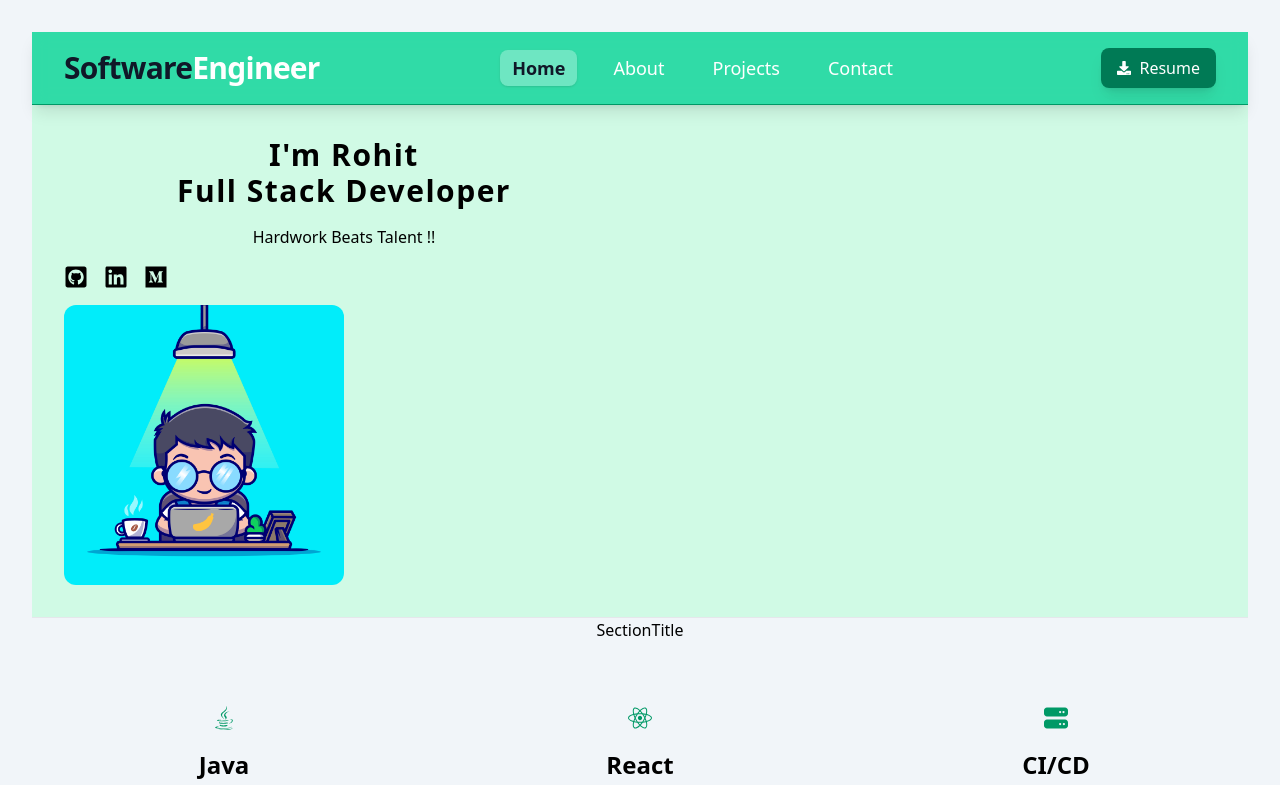
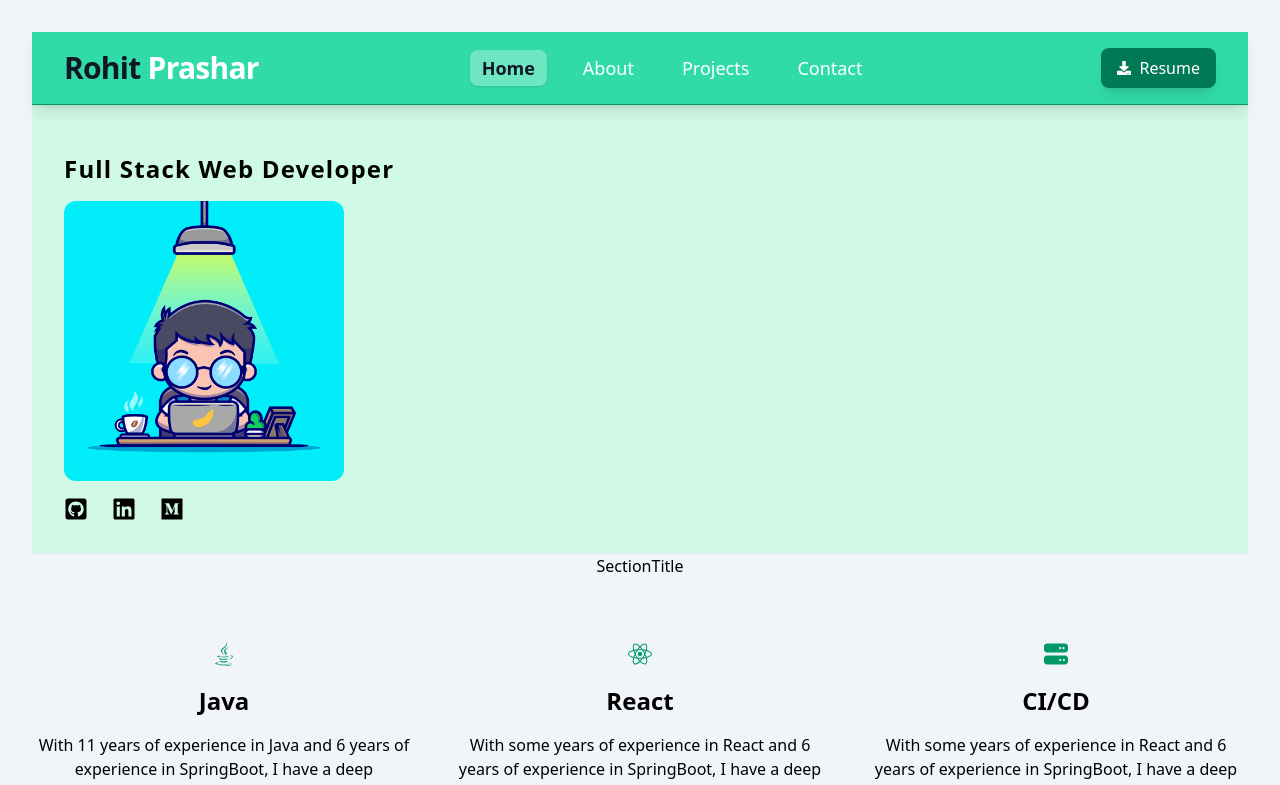
Before and after one commit to rprashar21/portfolio, a React (Vite) app: page / in a window 1280 px wide. Shown: the top 785 px of the page. Built offline with nearby package versions, Linux system fonts and the light colour scheme.

Commit message:
chnages in hero section

```diff
--- a/src/components/portfolio/Hero.jsx
+++ b/src/components/portfolio/Hero.jsx
@@ -8,21 +8,28 @@ const Hero = () => {
                 <div
                     className="mx-auto max-w-7xl px-8 grid md:grid-cols-2 items-center gap-8">
                     <article>
-                        <h1 className="text-3xl font-bold tracking-wider">I'm Rohit</h1>
-                        <h2 className="text-3xl font-bold tracking-wider">Full Stack Developer</h2>
-                        <p className="mt-4">Hardwork Beats Talent !!</p>
                         <div className="flex gap-x-4 mt-4">
-                            <a href="https://github.com/rohitprashar" target="_blank" rel="noopener noreferrer"><FaGithubSquare
-                                className="text-2xl"/></a>
-                            <a href="https://www.linkedin.com/in/rohit-prashar-3a9b18234/" target="_blank" rel="noopener noreferrer"><FaLinkedin
-                                className="text-2xl"/></a>
-                            <a href="https://medium.com/@rohitprashar712" target="_blank" rel="noopener noreferrer">
-                                <FaMedium className="text-2xl"/></a>
+                            <h7 className="text-2xl font-bold tracking-wider">Full Stack Web
+                                Developer</h7>
                         </div>
                         <article className="hidden md:block mt-4">
                             <img className="w-1/2  border-b-emerald-100 rounded-xl" src={coder}
                                  alt="coder"/>
                         </article>
+                        <div className="flex gap-x-6 mt-4">
+
+
+                            <a href="https://github.com/rohitprashar" target="_blank"
+                               rel="noopener noreferrer"><FaGithubSquare
+                                className="text-2xl"/></a>
+                            <a href="https://www.linkedin.com/in/rohit-prashar-3a9b18234/"
+                               target="_blank" rel="noopener noreferrer"><FaLinkedin
+                                className="text-2xl"/></a>
+                            <a href="https://medium.com/@rohitprashar712" target="_blank"
+                               rel="noopener noreferrer">
+                                <FaMedium className="text-2xl"/></a>
+
+                        </div>
                     </article>
 
                 </div>
--- a/src/components/portfolio/ModernNavbar.jsx
+++ b/src/components/portfolio/ModernNavbar.jsx
@@ -18,9 +18,10 @@ const ModernNavbar = () => {
             <div className="max-w-7xl mx-auto flex items-center justify-between">
                 {/* Left: Logo/Name */}
                 <h2 className="text-2xl md:text-3xl font-extrabold tracking-tight">
-                    <span className="text-gray-900">Software</span>
-                    <span className="text-white">Engineer</span>
+                    <span className="text-gray-900">Rohit</span>
+                    <span className="text-white"> Prashar</span>
                 </h2>
+
                 {/* Center/Right: Links */}
                 <div className="flex space-x-2 md:space-x-6">
                     {links.map((link) => (
```
